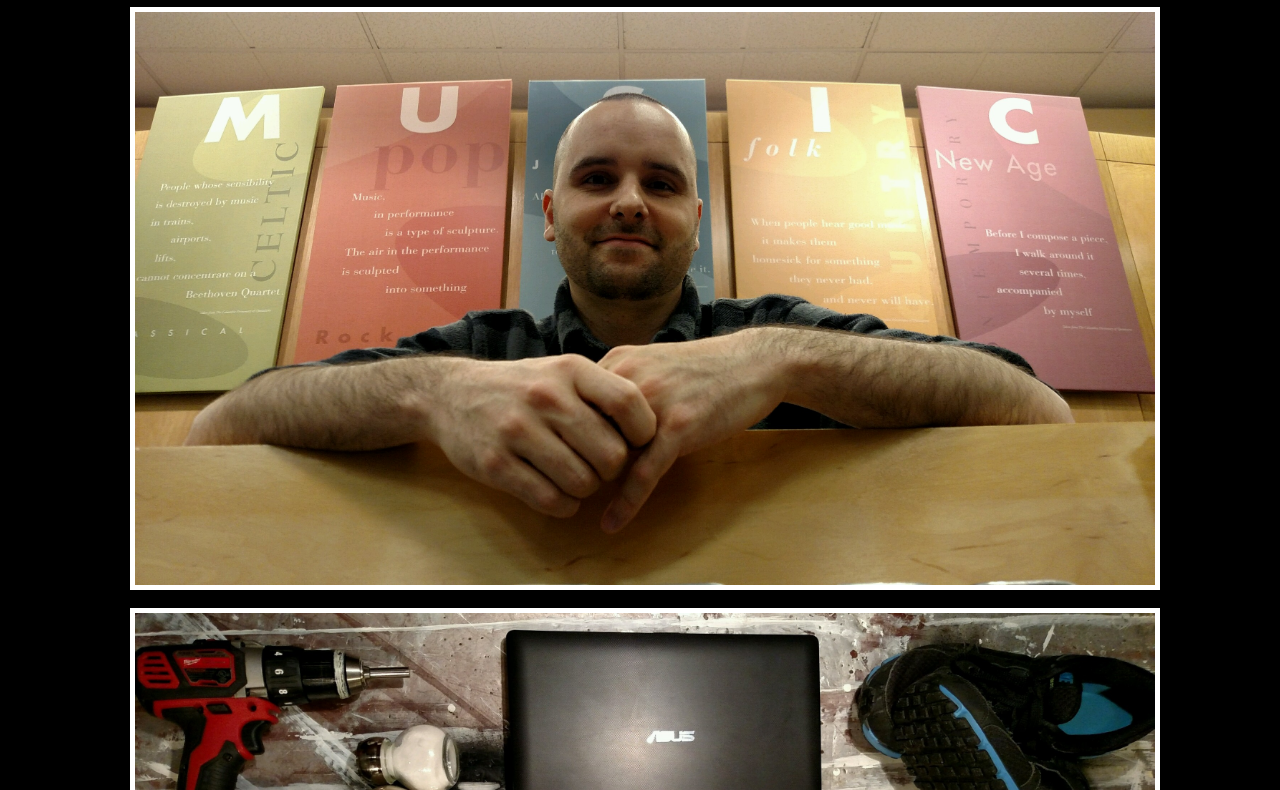
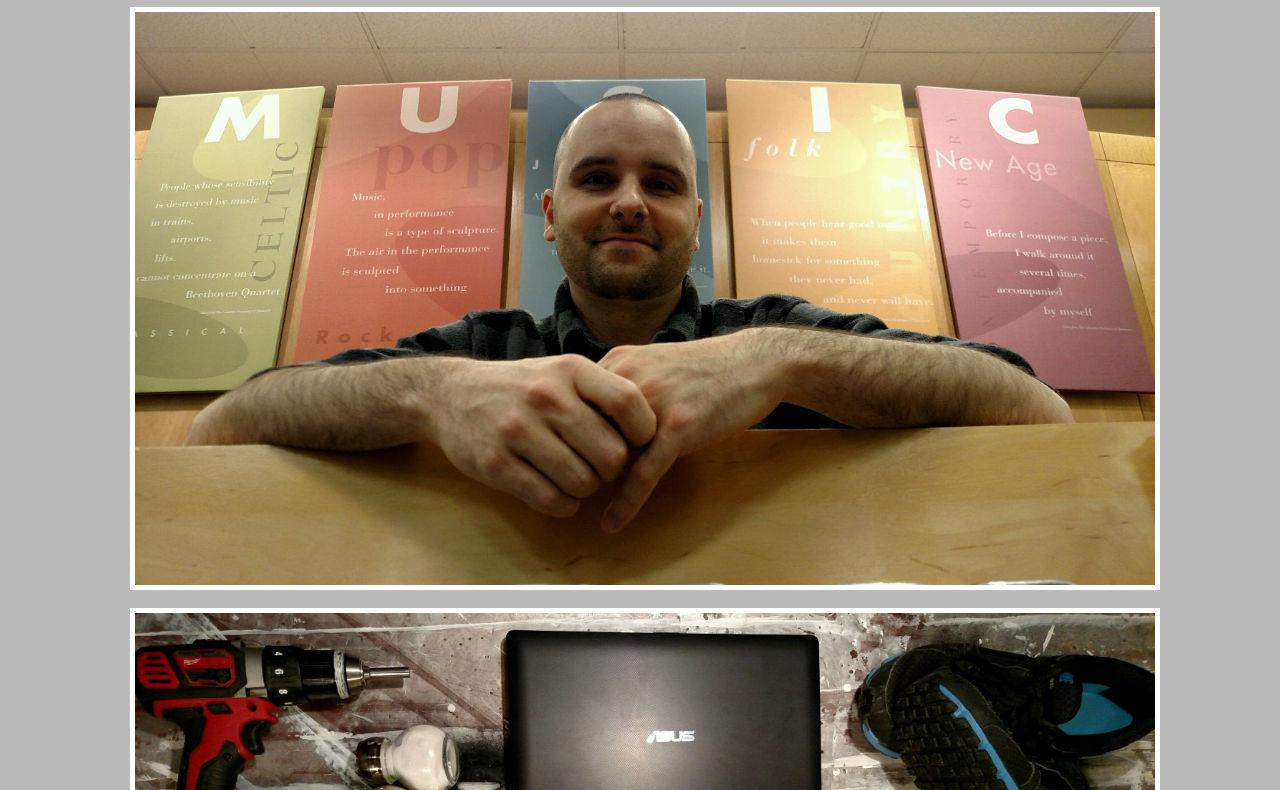
Before and after one commit to aaronpeterson509/p1-persona, a plain HTML site: page index.html in a window 1280 px wide. Shown: the part 73-863 px from the top of the page. Drawn offline with Linux system fonts and the light colour scheme.

Commit message:
P1-latest design

```diff
--- a/css/styles.css
+++ b/css/styles.css
@@ -1,5 +1,5 @@
 body {
-	background: #000;
+	background: #bbb;
 }
 
 h1 {
```
